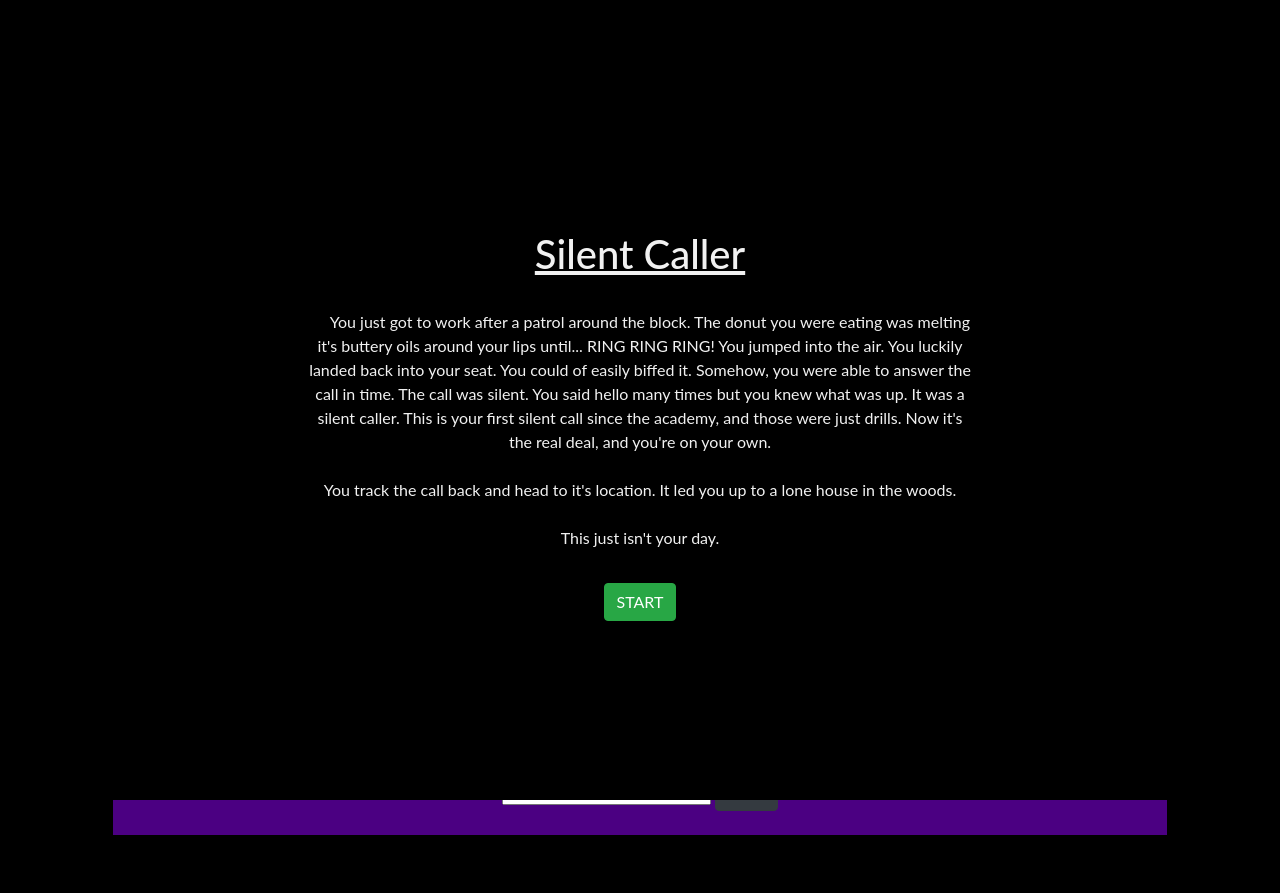
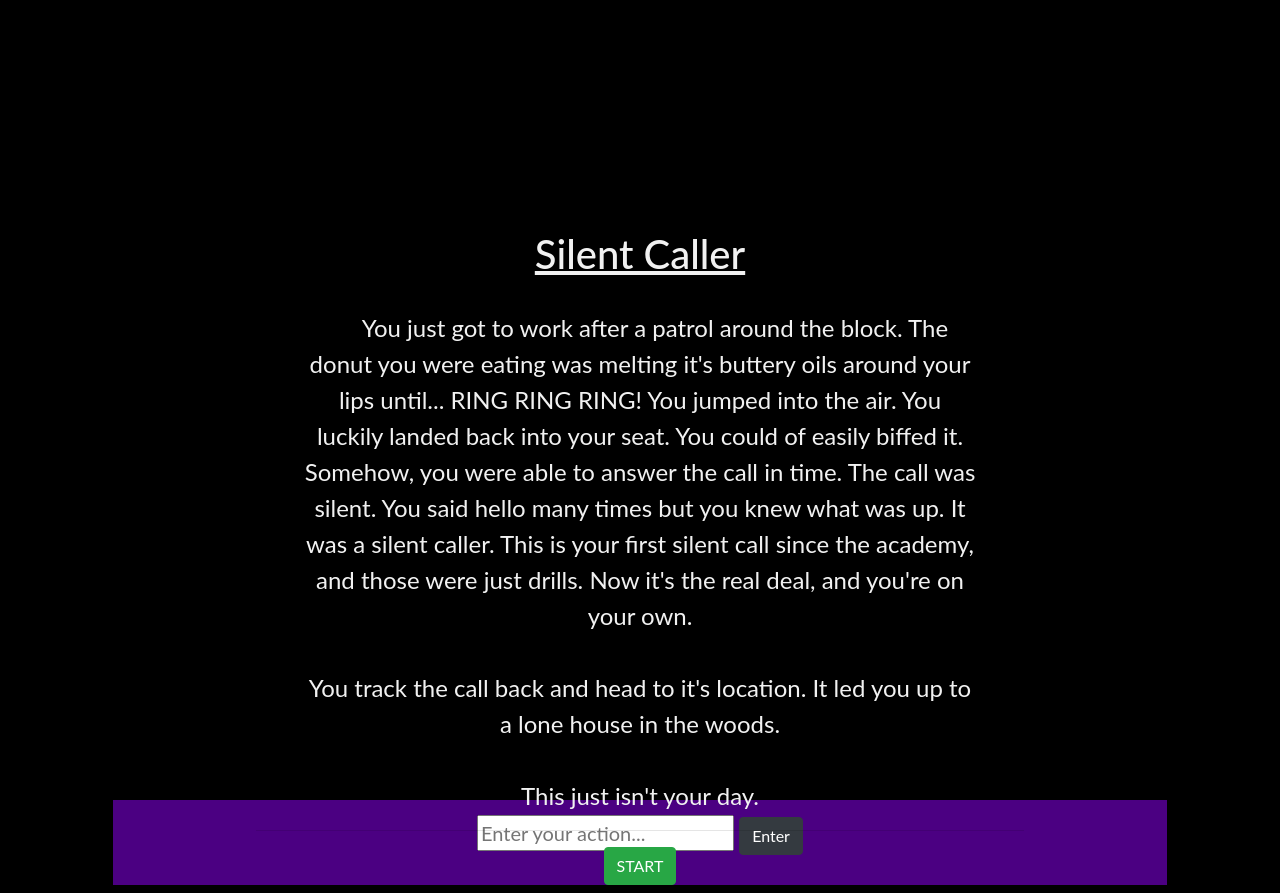
Before and after one commit to KillmanDaniel/Text-Adventure-Game, a plain HTML site: page index.html in a window 1280 px wide. Before the commit the page ends 843 px from the top, so only its background shows below. Drawn offline with nearby package versions, Linux system fonts and the light colour scheme.

Commit message:
Font-size changes!

```diff
--- a/index.html
+++ b/index.html
@@ -15,7 +15,7 @@
     <div class="overlay-content">
       <h1><u> Silent Caller </u></h1>
       <br>
-      <p class="mx-5">
+      <p class="mx-5 overlayText">
 
         &nbsp;&nbsp;&nbsp;&nbsp;&nbsp;You just got to work after a patrol around the block. The donut you were eating was melting it's buttery oils around your lips until... RING RING RING! You jumped into the air. You luckily
         landed back into your seat. You could of
--- a/style.css
+++ b/style.css
@@ -48,6 +48,10 @@ body {
   font-size: 60px;
 }
 
+.overlayText {
+  font-size: 1.5em;
+}
+
 @media screen and (max-height: 450px) {
   .overlay a {
     font-size: 20px
@@ -70,11 +74,12 @@ body {
 
 .terminal {
   text-align: center;
+  font-size: 1.25em;
 }
 
 #output {
   text-align: right;
-  font-size: 1.5em;
+  font-size: 1.75em;
 }
 
 #pic-row {
```
